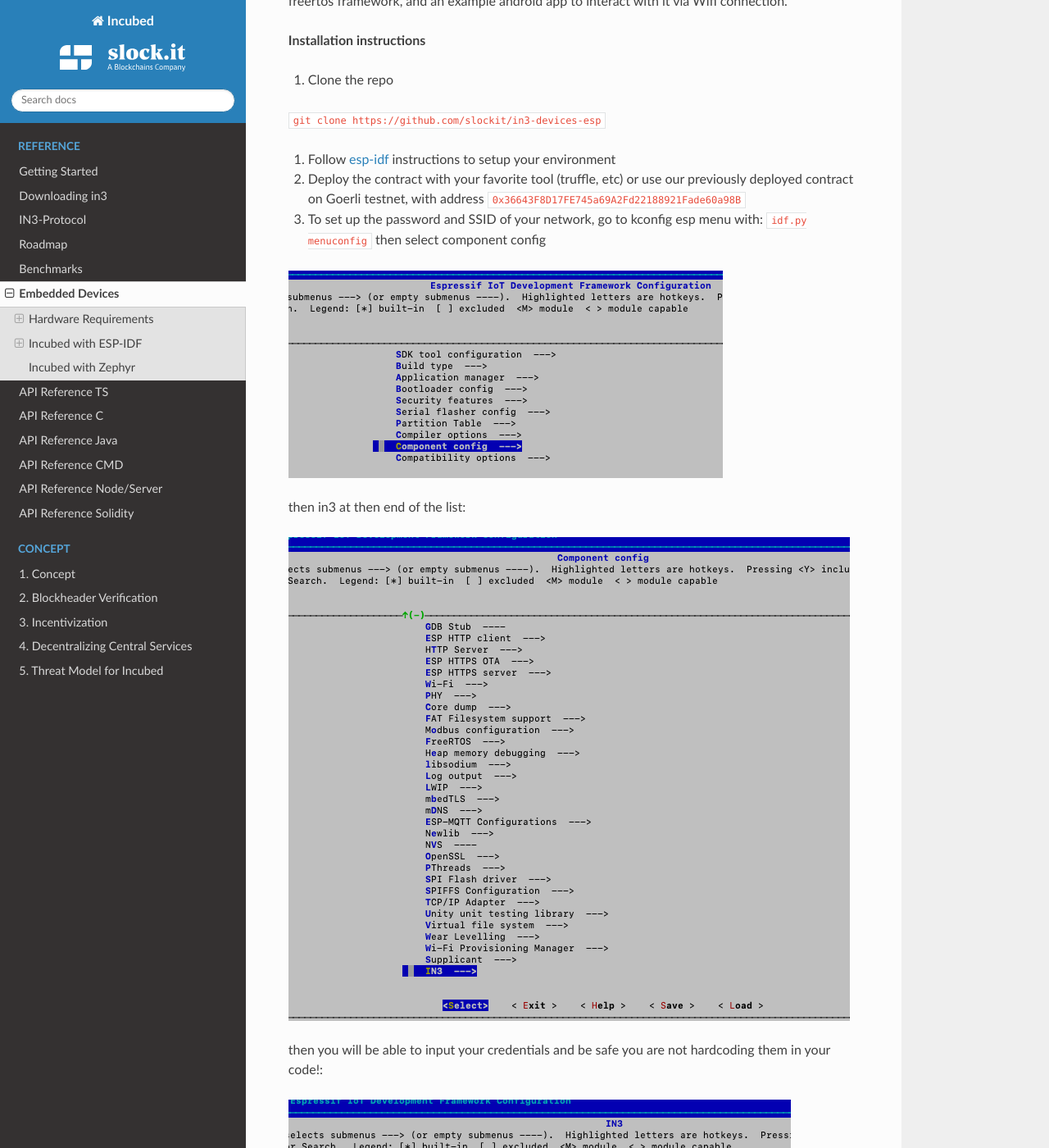
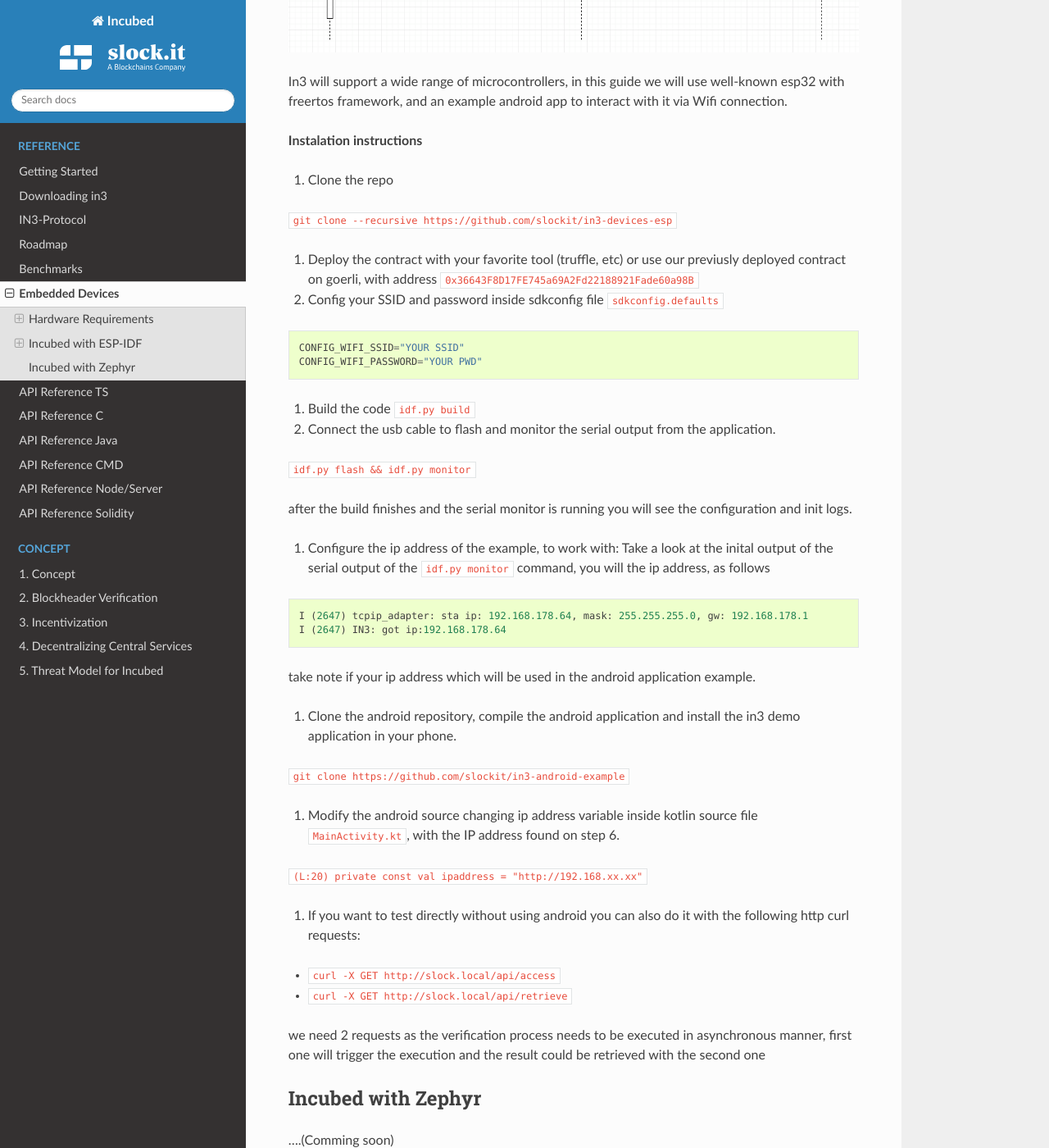
Before and after one commit to blockchainsllc/in3-docs, a Sphinx documentation site: the page built from docs/embedded.md, in a window 1280 px wide and 1400 px high, scrolled down 2450 px. Shown: the whole window at 82% size. Built offline with Sphinx 7.4.7 and the Read the Docs theme 2.0.0, drawn with Linux system fonts in a browser that asks for light colours; some of the changed text lies outside the part shown.

Commit message:
updated after review

````diff
--- a/docs/embedded.md
+++ b/docs/embedded.md
@@ -39,9 +39,14 @@
 **Software requirements**
 
 *  [In3](https://github.com/slockit/in3-c) C client
-*  Esp-IDF toolchain and SDK, (please follow this [guide](https://docs.espressif.com/projects/esp-idf/en/stable/get-started/))
+*  Esp-idf toolchain and sdk, (please follow this [guide](https://docs.espressif.com/projects/esp-idf/en/stable/get-started/)) and be sure on the cloning step to use `release/v4.0` branch
+
+`git clone -b release/v4.0 --recursive https://github.com/espressif/esp-idf.git`
+
 *  [Android Studio](https://developer.android.com/studio)
 * Solidity smart contract:  we will control access to properties using a public smart contract, for this example, we will use the following template
+
+* [Silab](https://www.silabs.com/products/development-tools/software/usb-to-uart-bridge-vcp-drivers) USB drivers
 
 ```
 pragma solidity ^0.5.1;
@@ -70,63 +75,56 @@
 
 In3 will support a wide range of microcontrollers, in this guide we will use well-known esp32 with freertos framework, and an example android app to interact with it via Wifi connection.
 
-**Installation instructions**
+**Instalation instructions**
 1. Clone the repo
 
-`git clone https://github.com/slockit/in3-devices-esp `
-
-2. Follow [esp-idf](https://docs.espressif.com/projects/esp-idf/en/stable/get-started/) instructions to setup your environment
+`git clone --recursive https://github.com/slockit/in3-devices-esp `
 
 
-3. Deploy the contract with your favorite tool (truffle, etc) or use our previously deployed contract on Goerli testnet, with address `0x36643F8D17FE745a69A2Fd22188921Fade60a98B`
+2. Deploy the contract with your favorite tool (truffle, etc) or use our previusly deployed contract on goerli, with address `0x36643F8D17FE745a69A2Fd22188921Fade60a98B`
 
 
+3. Config your SSID and password inside sdkconfig file `sdkconfig.defaults`
 
-4. To set up the password and SSID of your network, go to kconfig esp menu with:
-`idf.py menuconfig`
-then select component config
+```
+CONFIG_WIFI_SSID="YOUR SSID"
+CONFIG_WIFI_PASSWORD="YOUR PWD"
+```
 
-![menuconfig1](./componentconfig.png)
-
-
-then in3 at then end of the list:
-
-![menuconfig2](./in3menu.png)
-
-
-then you will be able to input your credentials and be safe you are not hardcoding them in your code!:
-
-![menuconfig3](./wifi.png)
-
-
-5. Build the code
+4. Build the code
 `idf.py build`
 
-6. Connect the USB cable to flash and monitor the serial output from the application.
+5. Connect the usb cable to flash and monitor the serial output from the application.
 
 `idf.py flash && idf.py monitor`
 
 after the build finishes and the serial monitor is running you will see the configuration and init logs.
 
-7. Configure the ip address of the example, to work with:
-Take a look at the initial output of the serial console with `idf.py monitor` command, you will see the ESP32 IP address, as follows
+6. Configure the ip address of the example, to work with:
+Take a look at the inital output of the serial output of the `idf.py monitor` command, you will the ip address, as follows
 
 ```
 I (2647) tcpip_adapter: sta ip: 192.168.178.64, mask: 255.255.255.0, gw: 192.168.178.1
 I (2647) IN3: got ip:192.168.178.64
 ```
-take note of your IP address which will be used in the android application example.
+take note if your ip address which will be used in the android application example.
 
-8. Clone the android repository, compile the android application and install the in3 demo application on your phone.
+7. Clone the android repository, compile the android application and install the in3 demo application in your phone.
 
 `git clone https://github.com/slockit/in3-android-example`
 
 
-9. Modify the android source changing ip address variable inside Kotlin source file `MainActivity.kt`, with the IP address found on step 6.
+8. Modify the android source changing ip address variable inside kotlin source file `MainActivity.kt`, with the IP address found on step 6.
 
 `(L:20) private const val ipaddress = "http://192.168.xx.xx"`
 
+9. If you want to test directly without using android you can also do it with the following http curl requests:
 
+* `curl -X GET http://slock.local/api/access`
+
+* `curl -X GET http://slock.local/api/retrieve`
+
+we need 2 requests as the verification process needs to be executed in asynchronous manner, first one will trigger the execution and the result could be retrieved with the second one
 
 ## Incubed with Zephyr
 
````
Also changed, not shown: docs/componentconfig.png (deleted), docs/in3menu.png (deleted), docs/wifi.png (deleted).
